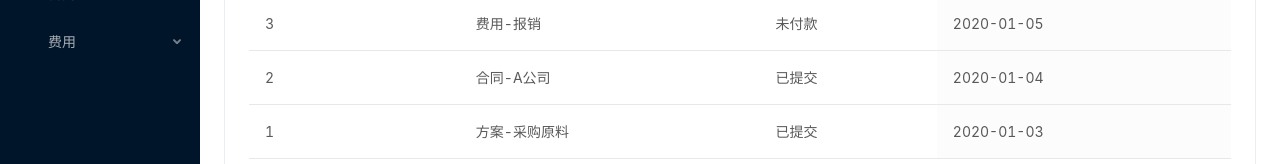
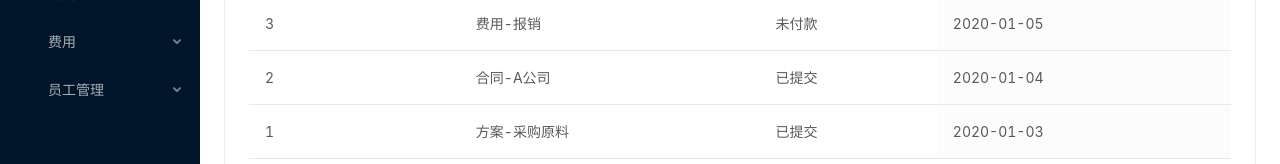
Before and after one commit to 1483795887/costmgnweb, a Vue app: page /work/workCur in a window 1280 px wide. Shown: the part 286-450 px from the top of the page. Built offline with nearby package versions, Linux system fonts and the light colour scheme; what vue-cookie would draw is missing.

Commit message:
实现菜单刷新仍保留选择

```diff
--- a/src/components/menu/SiderMenu.vue
+++ b/src/components/menu/SiderMenu.vue
@@ -4,72 +4,73 @@
     <a-menu
       mode="inline"
       theme="dark"
-      :defaultOpenKeys="['sub1']"
-      :defaultSelectedKeys="['1']"
+      :defaultOpenKeys="openKeys"
+      :defaultSelectedKeys="selectedKeys"
       :style="{ height: '100%', borderRight: 0 }"
-      :selectedKeys="[current]"
-      @click="handleClick"
     >
-      <a-sub-menu key="sub1">
+      <a-sub-menu key="work">
         <span slot="title">
           <a-icon type="home" />工作
         </span>
-        <a-menu-item key="1">
+        <a-menu-item key="workCur">
           <router-link :to="{name:'当前事务'}">事务状态</router-link>
         </a-menu-item>
-        <a-menu-item key="2">
+        <a-menu-item key="workToDo">
           <router-link :to="{name:'待办事务'}">待办事务</router-link>
         </a-menu-item>
       </a-sub-menu>
 
-      <a-sub-menu key="sub2">
+      <a-sub-menu key="plan">
         <span slot="title">
           <a-icon type="bulb" />方案
         </span>
-        <a-menu-item key="3">
+        <a-menu-item key="planManage">
           <router-link :to="{name:'方案维护'}">方案维护</router-link>
         </a-menu-item>
-        <a-menu-item key="4">
+        <a-menu-item key="planAudit">
           <router-link :to="{name:'方案审计'}">方案审计</router-link>
         </a-menu-item>
-        <a-menu-item key="5">
+        <a-menu-item key="planView">
           <router-link :to="{name:'查看历史方案'}">查看历史方案</router-link>
         </a-menu-item>
       </a-sub-menu>
-      <a-sub-menu key="sub3">
+      <a-sub-menu key="contract">
         <span slot="title">
           <a-icon type="solution" />合同
         </span>
-        <a-menu-item key="6">
+        <a-menu-item key="contractManage">
           <router-link :to="{name:'合同维护'}">合同维护</router-link>
         </a-menu-item>
-        <a-menu-item key="7">
+        <a-menu-item key="contractAudit">
           <router-link :to="{name:'合同审计'}">合同审计</router-link>
         </a-menu-item>
-        <a-menu-item key="8">
+        <a-menu-item key="contractView">
           <router-link :to="{name:'查看历史合同'}">查看历史合同</router-link>
         </a-menu-item>
       </a-sub-menu>
       <a-sub-menu>
-         <span slot="title">
+        <span slot="title">
           <a-icon type="pay-circle" />费用
         </span>
       </a-sub-menu>
-
+      <a-sub-menu>
+        <span slot="title">
+          <a-icon type="idcard" />员工管理
+        </span>
+      </a-sub-menu>
     </a-menu>
   </a-layout-sider>
 </template>
 
-<script>//之后弄个vuex保存一下菜单选择，刷新时保存
+<script>
+//之后弄个vuex保存一下菜单选择，刷新时保存
 export default {
-  data() {
-    return {
-      current: "1"
-    };
-  },
-  methods: {
-    handleClick(e) {
-      this.current = e.key;
+  computed: {
+    openKeys() {
+      return this.$route.path.split("/").slice(1, -1);
+    },
+    selectedKeys() {
+      return this.$route.path.split("/").slice(-1);
     }
   }
 };
--- a/src/store/index.js
+++ b/src/store/index.js
@@ -1,11 +1,13 @@
 import Vue from 'vue'
 import Vuex from 'vuex'
 import account from './modules/account'
+import layout from './modules/layout'
 
 Vue.use(Vuex)
 
 export default new Vuex.Store({
   modules: {
+    layout,
     account
   }
 })
--- /dev/null
+++ b/src/store/modules/layout.js
@@ -0,0 +1,10 @@
+export default {
+  namespaced: true,
+  state: {
+    siderKey: {}
+  }, mutations: {
+    setsiderkey(state, key) {
+      state.siderkey = key;
+    }
+  }
+}
```
